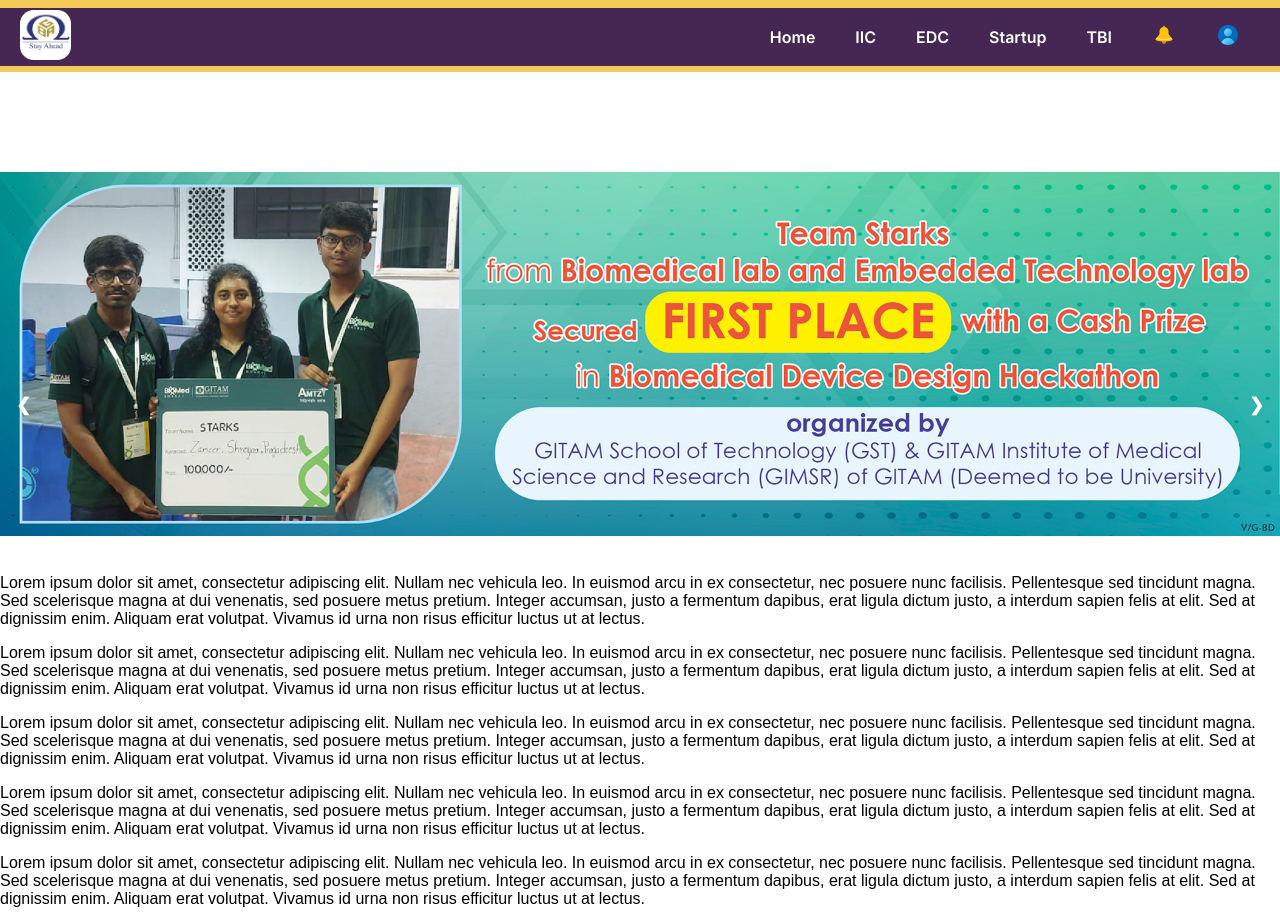
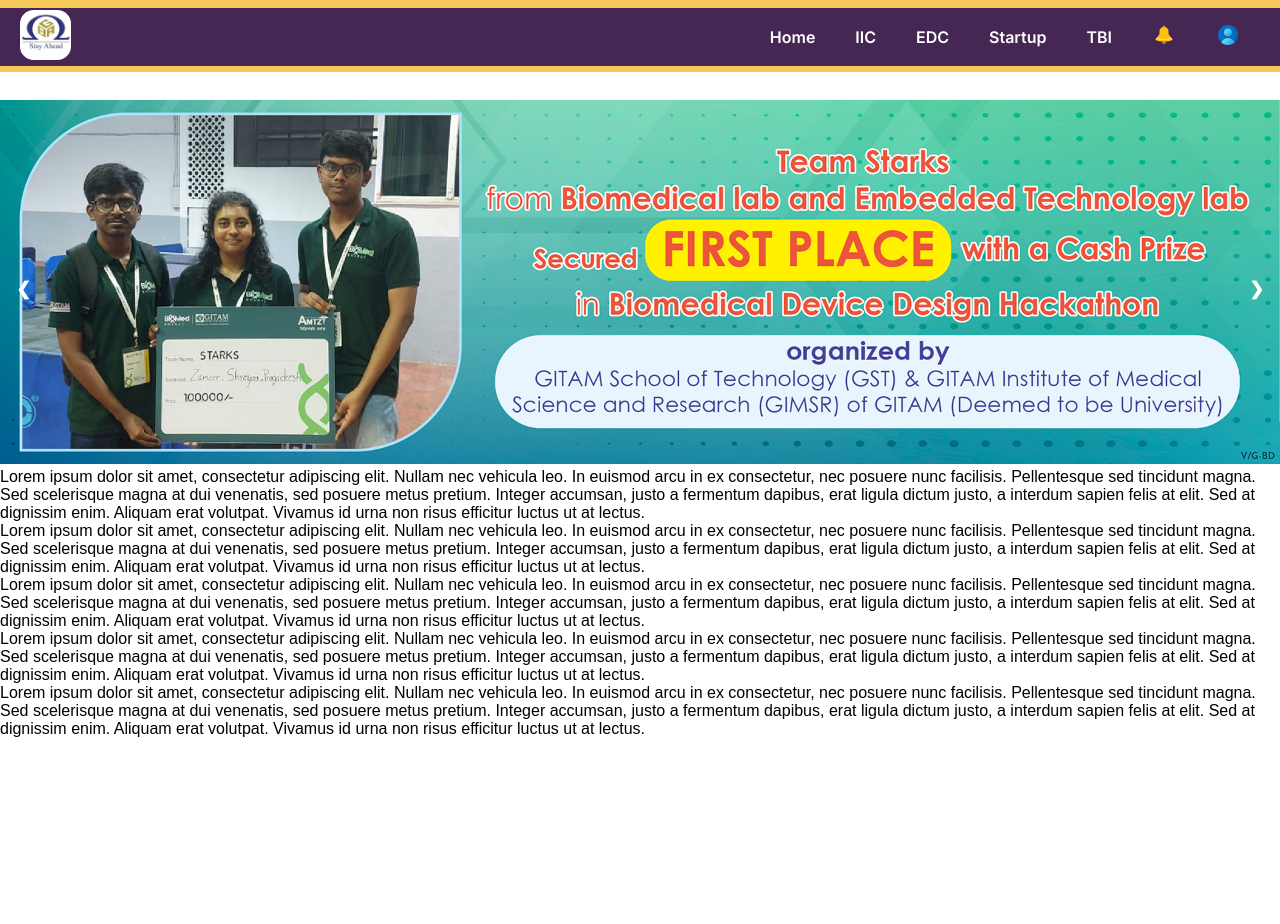
Before and after one commit to NIRANJHANA/IIC_DATA_MANAGEMENT, a Django app: page /iic_app/UserHome/ in a window 1280 px wide. After the commit the page ends 737 px from the top, so only its background shows below. Run offline with Django 5.2, Linux system fonts and the light colour scheme.

Commit message:
updated user-home css, html

```diff
--- a/Frontend/templates/user_home.html
+++ b/Frontend/templates/user_home.html
@@ -5,7 +5,7 @@
 
 
 <div class="scroll-container">
-    <br><br><br><br>
+
     <div class="slideshow-container">
 
         <div class="mySlides fade">
@@ -32,12 +32,12 @@
           <img src="{% static 'assets/images/achievements/achievement6.jpg' %}" style="width:100%">
         </div>
 
-        </div>
+        <div>
             <a class="prev" onclick="plusSlides(-1)">&#10094;</a>
             <a class="next" onclick="plusSlides(1)">&#10095;</a>
         </div>
     </div>
-      <br>
+
 
     <div class="scroll-content">
         <p>Lorem ipsum dolor sit amet, consectetur adipiscing elit. Nullam nec vehicula leo. In euismod arcu in ex consectetur, nec posuere nunc facilisis. Pellentesque sed tincidunt magna. Sed scelerisque magna at dui venenatis, sed posuere metus pretium. Integer accumsan, justo a fermentum dapibus, erat ligula dictum justo, a interdum sapien felis at elit. Sed at dignissim enim. Aliquam erat volutpat. Vivamus id urna non risus efficitur luctus ut at lectus.</p>
--- a/static/css/user_home.css
+++ b/static/css/user_home.css
@@ -1,14 +1,25 @@
-* {box-sizing:border-box}
+html, body {
+  overflow-x: hidden; /* Prevent horizontal overflow */
+}
+
+
+
+
+* {margin: 0;
+  padding: 0;
+  box-sizing:border-box}
 
 .slideshow-container {
   max-width: 100%;
   position: relative;
   margin-top: 10px;
   margin: auto;
+  overflow: hidden;
 }
 
 .scroll-container{
-  overflow: scroll;
+  overflow-x: hidden;
+  overflow-y: scroll;
   margin-top: 100px;
 }
 
```
